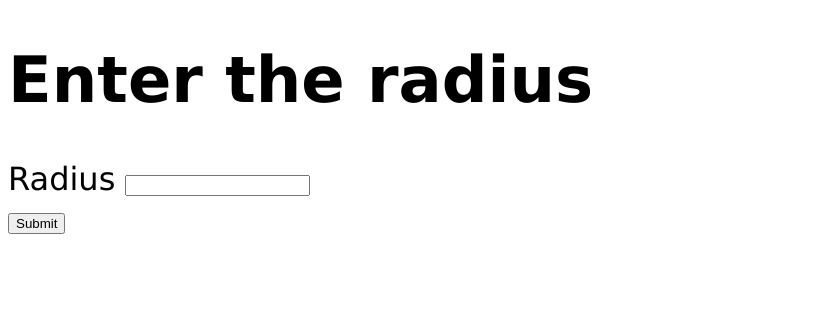
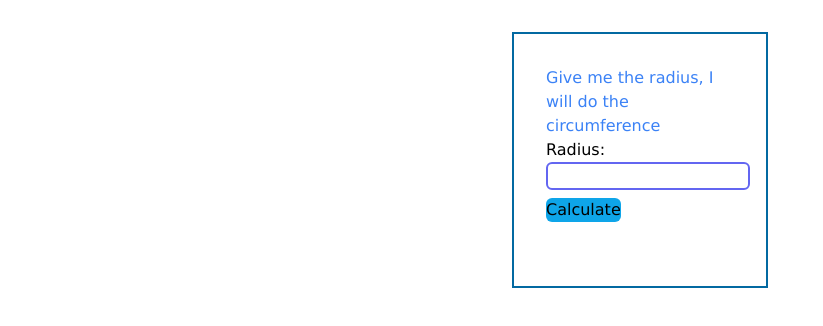
Before and after one commit to Dunne001/website, a plain HTML site: page index.html in a window 1280 px wide. Shown: the whole page, without its empty margins (0-823 px from the left). Drawn offline with nearby package versions, Linux system fonts and the light colour scheme.

Commit message:
styled card using tailwindcss

```diff
--- a/index.html
+++ b/index.html
@@ -5,6 +5,7 @@
     <meta name="viewport" content="width=device-width, initial-scale=1.0" />
     <title>My Website</title>
     <link rel="stylesheet" href="style.css" />
+    <script src="https://cdn.tailwindcss.com"></script>
   </head>
   <body>
     <!-- <h1 id="hd1"></h1>
@@ -14,11 +15,15 @@
     <button id="submit">Submit</button>
     <h2 id="myH2">Enter the radius of the circle</h2>
   -->
-    <h1 id="myH1">Enter the radius</h1>
-    <label for="radius">Radius</label>
-    <input type="text" id="myInput"><br>
-    <button type="submit" id="submit">Submit</button><br>
-    <h2 id="myH2"></h2>
+    <main>
+      <section id="section1" class=" p-4 sm:p-6 lg:p-8 box-border size-64 mx-auto mt-8 border-2 border-sky-700 p-4">
+       <h1 id="myH1" class="text-blue-500">Give me the radius, I will do the circumference</h1>
+       <label for="radius">Radius:</label>
+       <input type="text" id="myInput" class="mb-2 border-2 border-indigo-500  rounded-md"><br>
+       <button type="submit" id="submit" class="bg-sky-500 hover:bg-sky-800 rounded-md">Calculate</button><br>
+       <h2 id="myH2"></h2>
+    </section>
+    </main>
 
     <script src="index.js"></script>
   </body>
--- a/style.css
+++ b/style.css
@@ -1,4 +1,4 @@
 body {
     font-family: verdana;
-    font-size: 2em;
+    font-size: 1em;
 }
```
